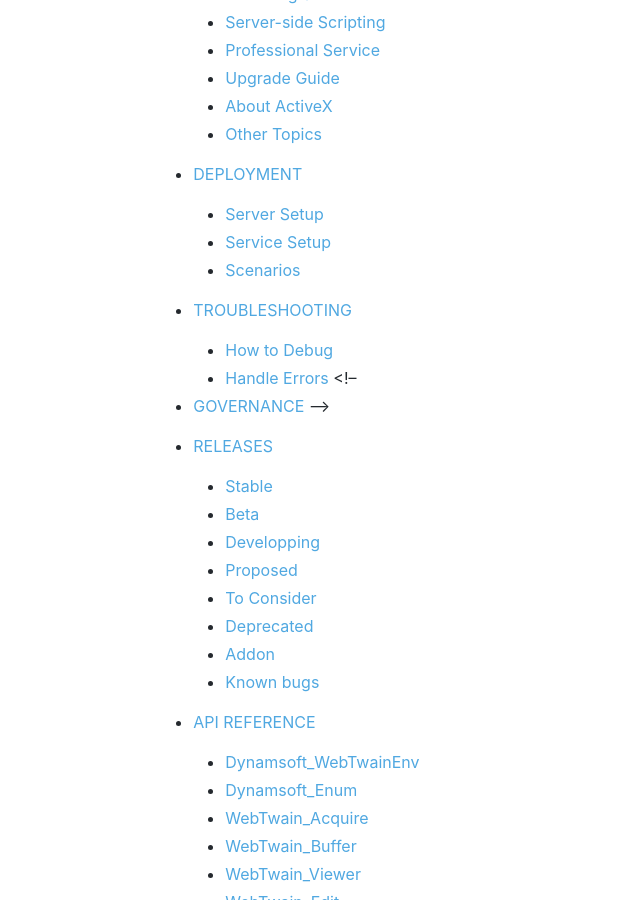
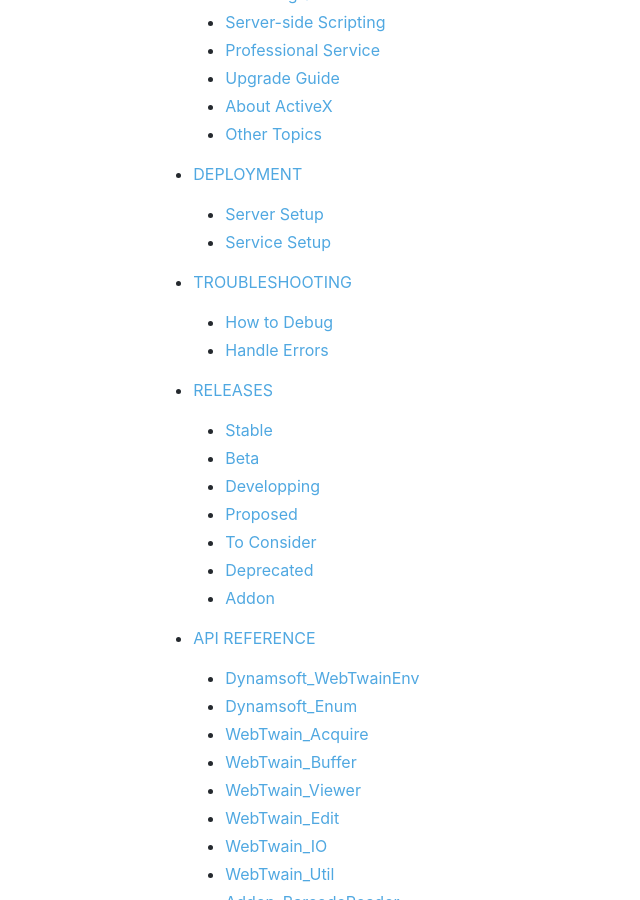
Before and after one commit to ztyyLV/web-twain-docs, a Jekyll site: the page built from index.md, in a window 1280 px wide and 900 px high, scrolled down 1009 px. Shown: the whole window, without its empty margins (0-640 px from the left). Built offline with Jekyll 4.4.1, drawn with Linux system fonts in a browser that asks for light colours; comment, search, counter and statistics services are not loaded.

Commit message:
reviewing 042

```diff
--- a/index.md
+++ b/index.md
@@ -52,15 +52,15 @@ description: Dynamic Web TWAIN SDK Documentation Homepage
 
    - [Server Setup]({{site.indepth}}deployment/Server.html)
    - [Service Setup]({{site.indepth}}deployment/Service.html)
-   - [Scenarios]({{site.indepth}}deployment/Scenarios.html)
+  <!-- - [Scenarios]({{site.indepth}}deployment/Scenarios.html)-->
 
 * [TROUBLESHOOTING]({{site.indepth}}troubleshooting/index.html)
 
    - [How to Debug]({{site.indepth}}troubleshooting/Debug.html)
    - [Handle Errors]({{site.indepth}}troubleshooting/Handle-Errors.html)
-<!--
-* [GOVERNANCE]({{site.info}}Governance.html)
--->
+
+<!--* [GOVERNANCE]({{site.info}}Governance.html)-->
+
 * [RELEASES]({{site.info}}schedule/index.html)
 
    - [Stable]({{site.info}}schedule/Released.html)
@@ -70,7 +70,7 @@ description: Dynamic Web TWAIN SDK Documentation Homepage
    - [To Consider]({{site.info}}schedule/Ideas.html)
    - [Deprecated]({{site.info}}schedule/Deprecated.html)
    - [Addon]({{site.info}}schedule/Addon.html)
-   - [Known bugs]({{site.info}}schedule/Bugs.html)
+   <!--- [Known bugs]({{site.info}}schedule/Bugs.html)-->
 
 * [API REFERENCE]({{site.info}}api/index.html)
 
```
